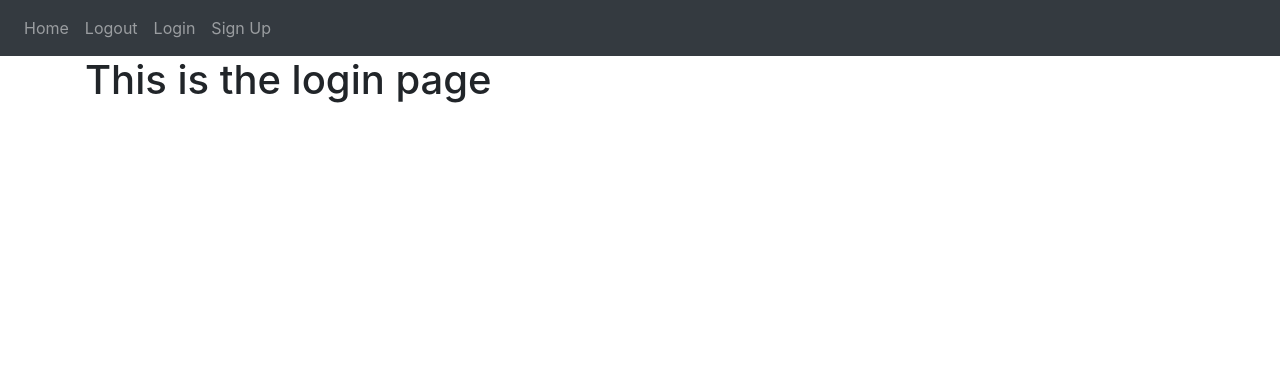
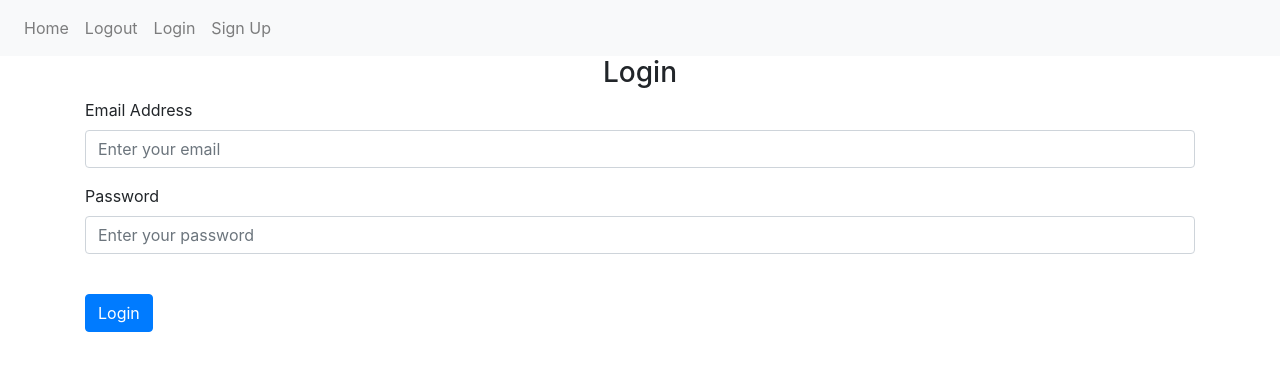
Before and after one commit to ReiannaLiu/Web_Front_Application, a Flask app: template website/templates/login.html in a window 1280 px wide. Shown: the top 371 px of the page. Run offline with Flask 3, Linux system fonts and the light colour scheme; the template is opened without the code that fills it, so the values that code supplies are empty; parts of the project's set-up code (start-up, migrations or seed data) failed here and were passed over; some libraries are stand-ins or nearby versions.

Commit message:
login page

```diff
--- a/website/templates/base.html
+++ b/website/templates/base.html
@@ -18,7 +18,7 @@
     <title>{% block title %}Home{% endblock %}</title>
   </head>
   <body>
-    <nav class="navbar navbar-expand-lg navbar-dark bg-dark">
+    <nav class="navbar navbar-expand-lg navbar-light bg-light">
       <button
         class="navbar-toggler"
         type="button"
@@ -27,6 +27,7 @@
       >
         <span class="navbar-toggler-icon"></span>
       </button>
+
       <div class="collapse navbar-collapse" id="navbar">
         <div class="navbar-nav">
           <a class="nav-item nav-link" id="home" href="/">Home</a>
--- a/website/templates/login.html
+++ b/website/templates/login.html
@@ -1,4 +1,28 @@
 {% extends "base.html" %} {% block title %}Login{% endblock %} {% block content
 %}
-<h1>This is the login page</h1>
+<form method="POST">
+  <h3 align="center">Login</h3>
+  <div class="form-group">
+    <label for="email">Email Address</label>
+    <input
+      type="email"
+      class="form-control"
+      id="email"
+      name="email"
+      placeholder="Enter your email"
+    />
+  </div>
+  <div class="form-group">
+    <label for="password">Password</label>
+    <input
+      type="password"
+      class="form-control"
+      id="password"
+      name="password"
+      placeholder="Enter your password"
+    />
+  </div>
+  <br />
+  <button type="submit" class="btn btn-primary">Login</button>
+</form>
 {% endblock %}
```
Also changed, not shown: website/templates/sign_up.html (+15 -17 lines).
